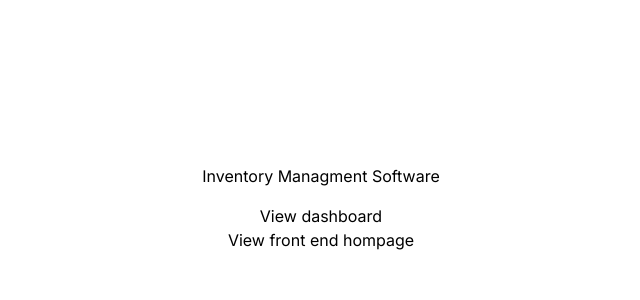
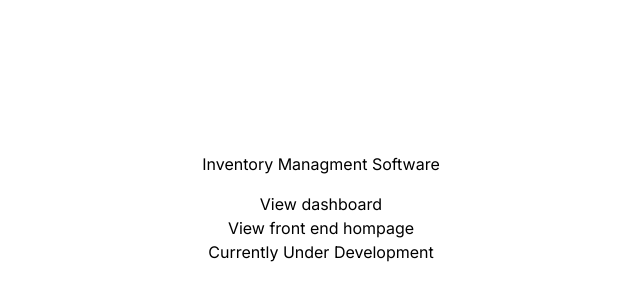
Before and after one commit to abuXahra/inventory, a Next.js app: page / in a window 1280 px wide. Shown: the part 192-492 px from the top of the page, without its empty margins (319-959 px from the left). Built offline with nearby package versions, Linux system fonts and the light colour scheme.

Commit message:
inventory app

```diff
--- a/app/page.js
+++ b/app/page.js
@@ -6,6 +6,7 @@ export default function Home() {
       <h1 className="text-3x1 mb-4">Inventory Managment Software</h1>
       <Link href="/dashboard/home/overview/">View dashboard</Link>
       <Link href="/home/">View front end hompage</Link>
+      <h3>Currently Under Development</h3>
     </div>
   );
 }
```
